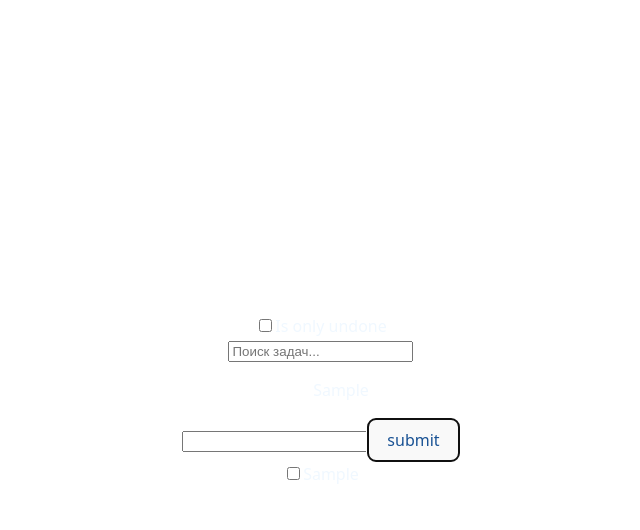
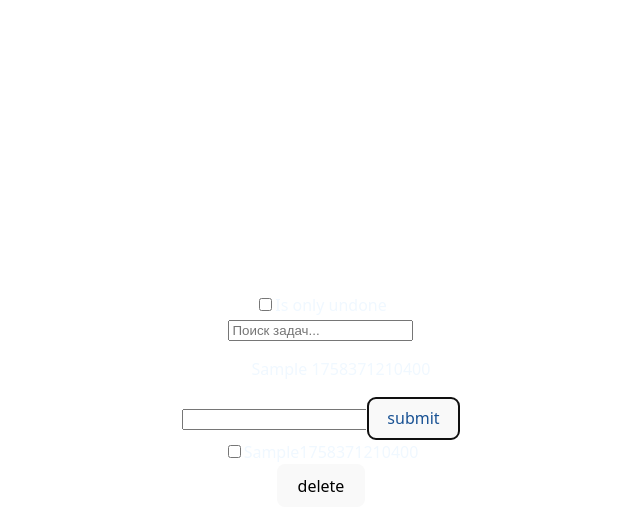
Before and after one commit to dernilring/TodoList, a React (Vite) app: page / in a window 1280 px wide. Both pictures are taken after typing "Sample" into the empty fields and a click on the button "submit". Shown: the top 530 px of the page, without its empty margins (319-959 px from the left). Built offline with nearby package versions, Linux system fonts and the light colour scheme.

Commit message:
feat: add delete todo

```diff
--- a/src/App.jsx
+++ b/src/App.jsx
@@ -14,6 +14,7 @@ class App extends React.Component {
       substring: "",
       filterTodo: () => true,
       filters: [],
+      isDeleted: false,
     };
     this.debounceTimer = null;
   }
@@ -74,12 +75,17 @@ class App extends React.Component {
       todo.name.toLowerCase().includes(searchValue.target.value.toLowerCase())
     );
   };
+  handleDeleteTodo = (id) => {
+    this.setState({
+      todos: this.state.todos.filter((todo) => todo.id !== id),
+    });
+  };
   useDebounce = (searchValue) => {
     if (this.debounceTimer) {
       clearTimeout(this.debounceTimer);
     }
     this.debounceTimer = setTimeout(() => {
-      // const filtered = this.handleSearch(searchValue, this.state.todos);
+      //const filtered = this.handleSearch(searchValue, this.state.todos);
       this.setState({ filteredTodos: filtered });
     }, 300);
   };
@@ -104,7 +110,10 @@ class App extends React.Component {
             <div key={todo.id}>
               {/* <input type="checkbox" checked={todo.done} readOnly /> */}
               <ul className="list">
-                <li> {todo.name}</li>
+                <li>
+                  {" "}
+                  {todo.name} {todo.id}
+                </li>
               </ul>
             </div>
           ))}
@@ -132,6 +141,7 @@ class App extends React.Component {
               done={todo.done}
               id={todo.id}
               onDone={this.handleSetDone}
+              onDelete={this.handleDeleteTodo}
             />
           ))}
       </div>
--- a/src/ToDo.jsx
+++ b/src/ToDo.jsx
@@ -4,6 +4,7 @@ import React from "react";
 export default class ToDo extends React.Component {
   render() {
     return (
+      <div>
         <div className={this.props.done ? "done" : ""}>
           <input
             type="checkbox"
@@ -11,6 +12,14 @@ export default class ToDo extends React.Component {
             onChange={this.handleCheck}
           />
           {this.props.name}
+          {this.props.id}
+        </div>
+        <button
+          className="delete"
+          onClick={() => this.handleDeleteTodo(this.props.id)}
+        >
+          delete
+        </button>
       </div>
     );
   }
@@ -20,4 +29,7 @@ export default class ToDo extends React.Component {
     console.log("ToDo props:", this.props);
     this.props.onDone(done, this.props.id);
   };
+  handleDeleteTodo = (id) => {
+    this.props.onDelete(id);
+  };
 }
```
Lines whose indentation alone changed are shown as unchanged.
